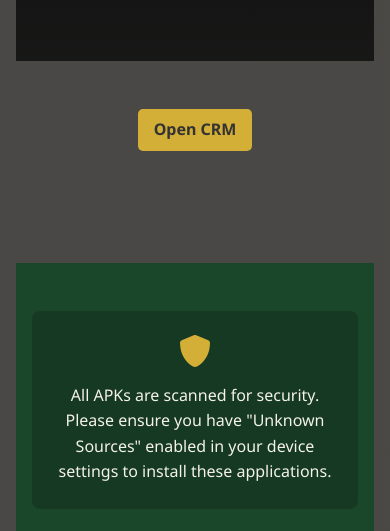
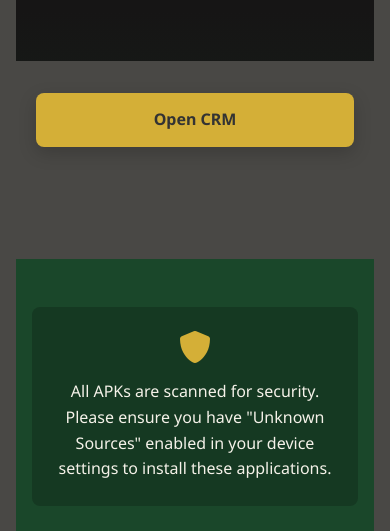
Before and after one commit to Hotwodi/softaidev, a plain HTML site: page marketplace.html in a window 390 px wide. Shown: the part 313-844 px from the top of the page. Drawn offline with Linux system fonts and the light colour scheme; a script that the page names is missing.

Commit message:
Update marketplace: replace search/filter with CRM CTA; fix URL to https://crm.softaidev.com/ and enlarge CTA styling

```diff
--- a/css/marketplace.css
+++ b/css/marketplace.css
@@ -101,18 +101,34 @@
 .crm-link {
     display: inline-block;
     margin-top: 1rem;
-    padding: 0.5rem 1rem;
+    padding: 0.85rem 1.75rem;
     background: var(--primary-color);
     color: var(--text-color);
     text-decoration: none;
-    border-radius: 5px;
-    font-weight: bold;
+    border-radius: 8px;
+    font-weight: 700;
+    font-size: 1.125rem;
+    box-shadow: 0 6px 18px rgba(0,0,0,0.18);
     transition: var(--transition);
+    border: none;
 }
 
 .crm-link:hover {
     background: var(--secondary-color);
     color: var(--text-light);
+}
+
+/* Make CRM CTA more prominent on small screens */
+@media (max-width: 600px) {
+    .crm-cta .crm-link {
+        display: block;
+        width: calc(100% - 40px);
+        max-width: 420px;
+        margin: 1rem auto 0 auto;
+        text-align: center;
+        padding: 0.9rem 1rem;
+        font-size: 1rem;
+    }
 }
 
 /* Search & Filter Bar */
--- a/marketplace.html
+++ b/marketplace.html
@@ -28,7 +28,7 @@
 
     <main id="main-content" class="container" role="main">
         <div class="crm-cta" style="max-width:1200px;margin:2rem auto;text-align:center;">
-            <a href="https://www.crm.softaidev.com" target="_blank" rel="noopener noreferrer" class="crm-link">Open CRM</a>
+            <a href="https://crm.softaidev.com/" target="_blank" rel="noopener noreferrer" class="crm-link">Open CRM</a>
         </div>
 
         <div class="app-grid" id="appGrid">
```
